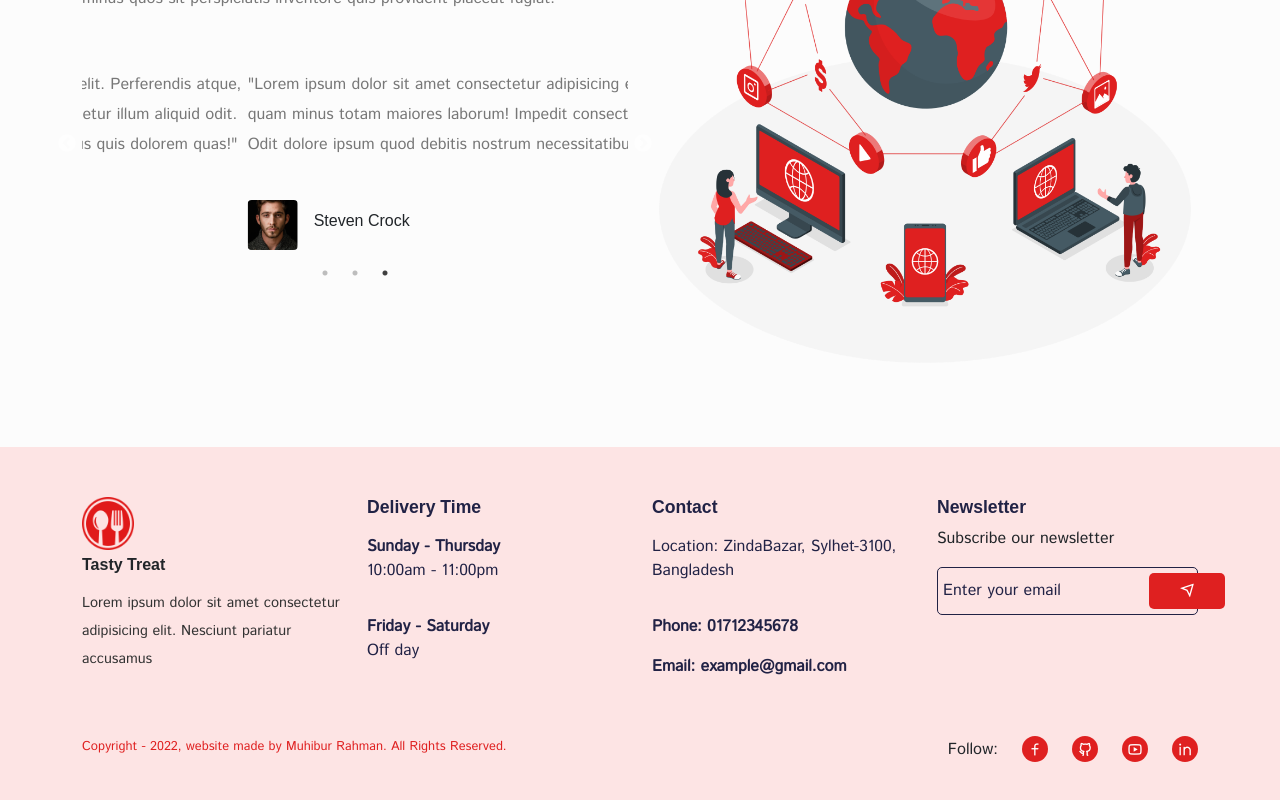
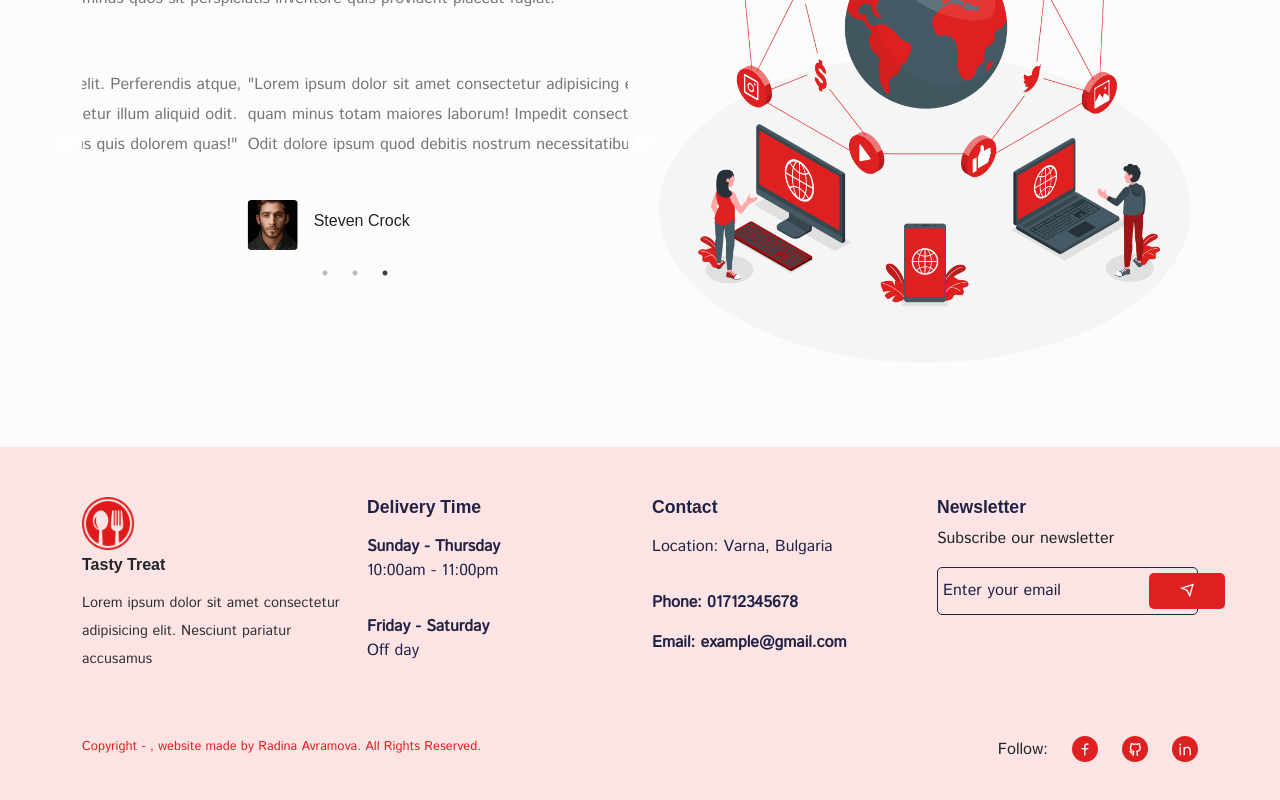
Before and after one commit to RadinaAvramova/React-food-delivery-app, a React (Create React App) app: page /home in a window 1280 px wide. Shown: the part 4465-5265 px from the top of the page. Built offline with nearby package versions, Linux system fonts and the light colour scheme; a web font is replaced by a local one.

Commit message:
Update Footer.jsx

```diff
--- a/src/components/Footer/Footer.jsx
+++ b/src/components/Footer/Footer.jsx
@@ -41,7 +41,7 @@ const Footer = () => {
             <h5 className="footer__title">Contact</h5>
             <ListGroup className="deliver__time-list">
               <ListGroupItem className=" delivery__time-item border-0 ps-0">
-                <p>Location: ZindaBazar, Sylhet-3100, Bangladesh</p>
+                <p>Location: Varna, Bulgaria</p>
               </ListGroupItem>
               <ListGroupItem className=" delivery__time-item border-0 ps-0">
                 <span>Phone: 01712345678</span>
@@ -68,7 +68,7 @@ const Footer = () => {
         <Row className="mt-5">
           <Col lg="6" md="6">
             <p className="copyright__text">
-              Copyright - 2022, website made by Muhibur Rahman. All Rights
+              Copyright - , website made by Radina Avramova. All Rights
               Reserved.
             </p>
           </Col>
@@ -77,27 +77,21 @@ const Footer = () => {
               <p className="m-0">Follow: </p>
               <span>
                 {" "}
-                <Link to="https://www.facebook.com/muhib160">
+                <Link to="">
                   <i class="ri-facebook-line"></i>
                 </Link>{" "}
               </span>
 
               <span>
-                <Link to="https://github.com/muhib160">
+                <Link to="">
                   <i class="ri-github-line"></i>
                 </Link>
               </span>
 
-              <span>
-                {" "}
-                <Link to=" https://www.youtube.com/c/MuhibsTechDiary">
-                  <i class="ri-youtube-line"></i>
-                </Link>{" "}
-              </span>
 
               <span>
                 {" "}
-                <Link to=" https://www.linkedin.com/in/muhib160/">
+                <Link to="">
                   <i class="ri-linkedin-line"></i>
                 </Link>{" "}
               </span>
```
